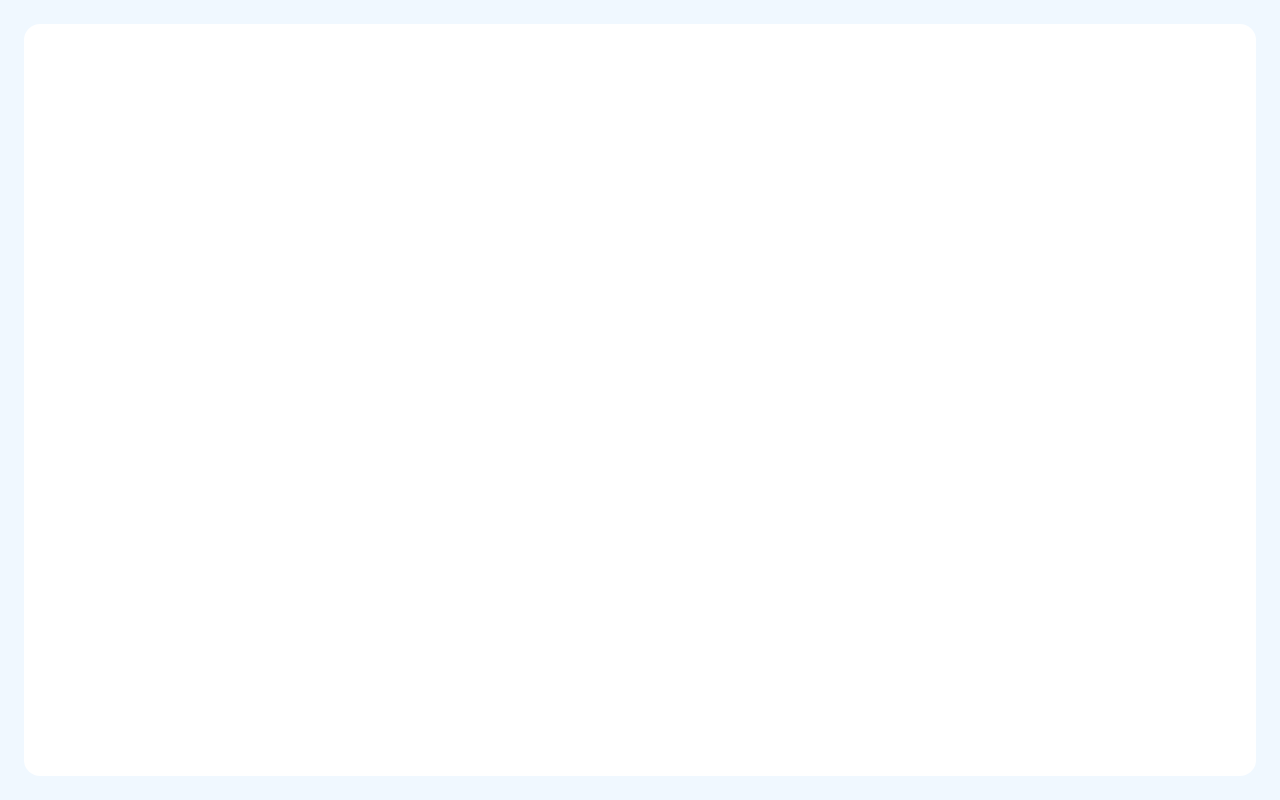
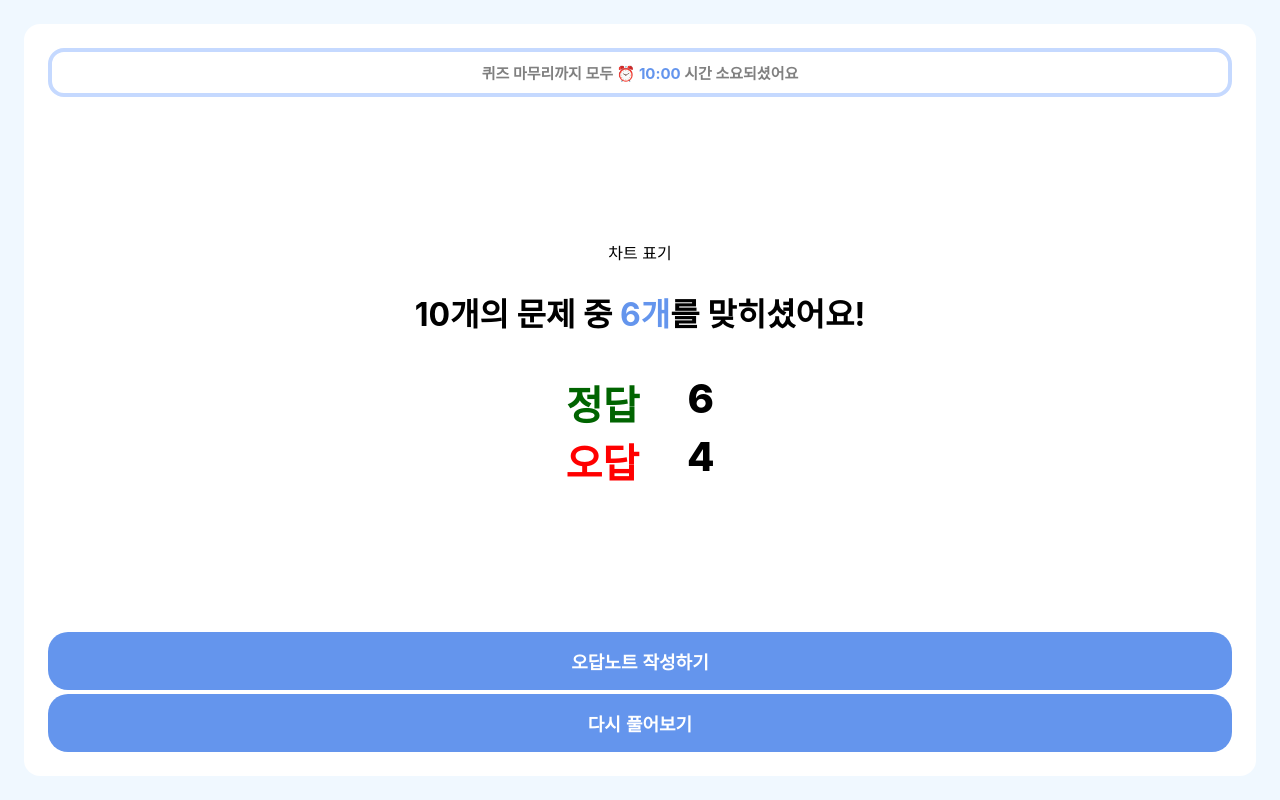
Before and after one commit to miyeonitit/Quiz, a React (Create React App) app: page /result in a window 1280 px wide. Before the commit this address had no page. Built offline with nearby package versions, Linux system fonts and the light colour scheme.

Commit message:
Add : add quiz, result component

```diff
--- a/src/App.tsx
+++ b/src/App.tsx
@@ -2,12 +2,16 @@ import { Route, Routes } from "react-router-dom";
 
 import Home from "./pages/Home/Home";
 import Layout from "./components/Layout/Layout";
+import QuizPage from "./pages/QuizPage/QuizPage";
+import QuizResult from "./pages/QuizResult/QuizResult";
 
 function App() {
   return (
     <Layout>
       <Routes>
         <Route path="/" element={<Home />} />
+        <Route path="/quiz" element={<QuizPage />} />
+        <Route path="/result" element={<QuizResult />} />
       </Routes>
     </Layout>
   );
--- /dev/null
+++ b/src/components/Answer/AnswerButton.module.css
@@ -0,0 +1,15 @@
+.quiz_start_button {
+  width: 100%;
+  padding: 14px 0px;
+  border: none;
+  border-radius: 20px;
+  font-size: 18px;
+  font-weight: 800;
+  color: white;
+  background-color: rgb(145, 168, 237);
+  cursor: pointer;
+}
+
+.quiz_start_button:hover {
+  background-color: rgba(145, 168, 237, 0.9);
+}
--- /dev/null
+++ b/src/components/Answer/AnswerButton.tsx
@@ -0,0 +1,16 @@
+import styles from "./AnswerButton.module.css";
+
+type answerButtonProps = {
+  onClick?: () => void;
+  children: string;
+};
+
+const AnswerButton: React.FC<answerButtonProps> = ({ onClick, children }) => {
+  return (
+    <button className={styles.quiz_start_button} onClick={onClick}>
+      {children}
+    </button>
+  );
+};
+
+export default AnswerButton;
--- /dev/null
+++ b/src/components/Button/Button.module.css
@@ -0,0 +1,15 @@
+.quiz_start_button {
+  width: 100%;
+  padding: 16px 0px;
+  border: none;
+  border-radius: 20px;
+  font-size: 18px;
+  font-weight: 600;
+  color: white;
+  background-color: rgb(100, 149, 237);
+  cursor: pointer;
+}
+
+.quiz_start_button:hover {
+  background-color: rgba(100, 149, 237, 0.9);
+}
--- /dev/null
+++ b/src/components/Button/Button.tsx
@@ -0,0 +1,16 @@
+import styles from "./Button.module.css";
+
+type buttonProps = {
+  onClick?: () => void;
+  children: string;
+};
+
+const Button: React.FC<buttonProps> = ({ onClick, children }) => {
+  return (
+    <button className={styles.quiz_start_button} onClick={onClick}>
+      {children}
+    </button>
+  );
+};
+
+export default Button;
--- a/src/components/Layout/Layout.tsx
+++ b/src/components/Layout/Layout.tsx
@@ -6,7 +6,7 @@ type childrenProps = {
   children: React.ReactNode;
 };
 
-const Layout = ({ children }: childrenProps) => {
+const Layout: React.FC<childrenProps> = ({ children }) => {
   return (
     <div className={styles.layout_wrapper}>
       <div className={styles.layout_box}>{children}</div>
--- a/src/pages/Home/Home.module.css
+++ b/src/pages/Home/Home.module.css
@@ -9,21 +9,6 @@
   margin-top: 20px;
 }
 
-.quiz_start_button {
-  padding: 18px 0px;
-  border: none;
-  border-radius: 20px;
-  font-size: 18px;
-  font-weight: 600;
-  color: white;
-  background-color: rgb(100, 149, 237);
-  cursor: pointer;
-}
-
-.quiz_start_button:hover {
-  background-color: rgba(100, 149, 237, 0.9);
-}
-
 .footer_tag {
   font-size: 14px;
   font-weight: 500;
--- a/src/pages/Home/Home.tsx
+++ b/src/pages/Home/Home.tsx
@@ -1,4 +1,8 @@
+import { Link } from "react-router-dom";
+
 import styles from "./Home.module.css";
+
+import Button from "../../components/Button/Button";
 
 const Home = () => {
   return (
@@ -7,7 +11,9 @@ const Home = () => {
         <h1>알쏭달쏭 퀴즈를 풀어볼까요?</h1>
       </div>
 
-      <button className={styles.quiz_start_button}>클릭하여 퀴즈 풀기</button>
+      <Link to="/quiz">
+        <Button>클릭하여 퀴즈 풀기</Button>
+      </Link>
 
       <footer className={styles.footer_tag}>Quiz-app</footer>
     </div>
--- /dev/null
+++ b/src/pages/QuizPage/QuizPage.module.css
@@ -0,0 +1,37 @@
+.quiz_page_wrapper {
+  display: flex;
+  flex-direction: column;
+  justify-content: space-between;
+  height: 100%;
+}
+
+.quiz_question_box {
+  display: flex;
+}
+
+.quiz_question_mark {
+  margin-right: 10px;
+  color: rgb(100, 149, 237);
+}
+
+.quiz_answer_box {
+  display: flex;
+  flex-direction: column;
+  justify-content: space-between;
+  height: 250px;
+}
+
+.timer {
+  margin-bottom: 10px;
+  font-size: 14px;
+  font-weight: 500;
+  color: gray;
+}
+
+.question_length {
+  display: inline-block;
+  padding: 10px 16px;
+  border-radius: 16px;
+  border: 4px solid rgb(197, 217, 255);
+  font-weight: 600;
+}
--- /dev/null
+++ b/src/pages/QuizPage/QuizPage.tsx
@@ -0,0 +1,37 @@
+import Button from "../../components/Button/Button";
+import AnswerButton from "../../components/Answer/AnswerButton";
+
+import styles from "./QuizPage.module.css";
+
+const QuizPage = () => {
+  const notify = () => {};
+
+  return (
+    <>
+      <div className={styles.quiz_page_wrapper}>
+        <div className={styles.quiz_question_box}>
+          <h1 className={styles.quiz_question_mark}>Q.</h1>
+          <h1>동물 중에서 뭐가 제일 좋아요?</h1>
+        </div>
+
+        <div className={styles.quiz_answer_box}>
+          <AnswerButton onClick={notify}>호랑이</AnswerButton>
+          <AnswerButton onClick={notify}>고양이</AnswerButton>
+          <AnswerButton onClick={notify}>사자</AnswerButton>
+          <AnswerButton onClick={notify}>삵</AnswerButton>
+        </div>
+
+        <div>
+          <Button>다음 문제</Button>
+        </div>
+
+        <footer className={styles.footer_box}>
+          <div className={styles.timer}>⏰ 01:00</div>
+          <div className={styles.question_length}>1 / 10</div>
+        </footer>
+      </div>
+    </>
+  );
+};
+
+export default QuizPage;
--- /dev/null
+++ b/src/pages/QuizResult/QuizResult.module.css
@@ -0,0 +1,64 @@
+.quiz_result_wrapper {
+  display: flex;
+  flex-direction: column;
+  justify-content: space-between;
+  height: 100%;
+}
+
+.quiz_timer_infomation {
+  display: inline-block;
+  padding: 10px 16px;
+  border-radius: 16px;
+  border: 4px solid rgb(197, 217, 255);
+  font-size: 15px;
+  font-weight: 700;
+  color: gray;
+}
+
+.bold_tag {
+  color: rgb(100, 149, 237);
+}
+
+.quiz_result_contents {
+  display: flex;
+  flex-direction: column;
+  justify-content: space-between;
+  height: 250px;
+}
+
+.quiz_result_table_box {
+  display: inline-block;
+  margin-top: 14px;
+}
+
+.quiz_result_table {
+  display: flex;
+  justify-content: center;
+}
+
+.correct_answers_tag {
+  padding-right: 24px;
+  font-size: 40px;
+  font-weight: 800;
+  color: darkgreen;
+}
+
+.incorrect_answers_tag {
+  padding-right: 24px;
+  font-size: 40px;
+  font-weight: 800;
+  color: red;
+}
+
+.answers_length {
+  padding-left: 24px;
+  font-size: 40px;
+  font-weight: 800;
+}
+
+.quiz_result_footer {
+  display: flex;
+  flex-direction: column;
+  justify-content: space-between;
+  height: 120px;
+}
--- /dev/null
+++ b/src/pages/QuizResult/QuizResult.tsx
@@ -0,0 +1,42 @@
+import styles from "./QuizResult.module.css";
+
+import Button from "../../components/Button/Button";
+
+const QuizResult = () => {
+  return (
+    <div className={styles.quiz_result_wrapper}>
+      <div className={styles.quiz_timer_infomation}>
+        퀴즈 마무리까지 모두 ⏰ <span className={styles.bold_tag}>10:00</span>{" "}
+        시간 소요되셨어요
+      </div>
+
+      <div className={styles.quiz_result_contents}>
+        <div>차트 표기</div>
+
+        <h1>
+          10개의 문제 중 <span className={styles.bold_tag}>6개</span>를
+          맞히셨어요!
+        </h1>
+
+        <div className={styles.quiz_result_table_box}>
+          <div className={styles.quiz_result_table}>
+            <div className={styles.correct_answers_tag}>정답</div>
+            <div className={styles.answers_length}>6</div>
+          </div>
+
+          <div className={styles.quiz_result_table}>
+            <div className={styles.incorrect_answers_tag}>오답</div>
+            <div className={styles.answers_length}>4</div>
+          </div>
+        </div>
+      </div>
+
+      <footer className={styles.quiz_result_footer}>
+        <Button>오답노트 작성하기</Button>
+        <Button>다시 풀어보기</Button>
+      </footer>
+    </div>
+  );
+};
+
+export default QuizResult;
```
